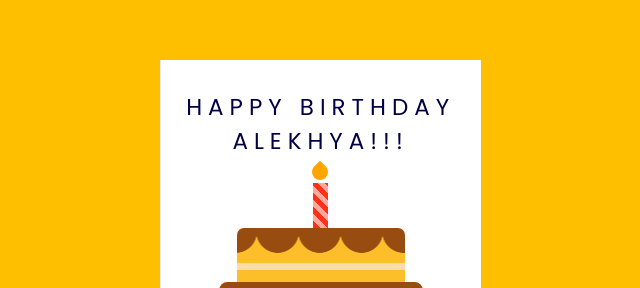
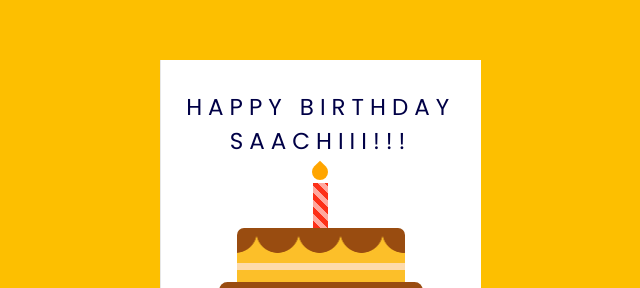
Before and after one commit to iamrajharshit/Birthday_Card, a plain HTML site: page BirthdayCARD.html in a window 1280 px wide. Shown: the part 140-428 px from the top of the page, 480-1120 px from the left. Drawn offline with Linux system fonts and the light colour scheme.

Commit message:
Update BirthdayCARD.html

```diff
--- a/BirthdayCARD.html
+++ b/BirthdayCARD.html
@@ -15,7 +15,7 @@
         <div class="outside">
             <div class="front">
                 <p>
-                    Happy Birthday Alekhya!!!
+                    Happy Birthday Saachiii!!!
                     <!--ADD name whom you gonna wish-->
                 </p>
                 <div class="cake">
@@ -28,7 +28,7 @@
             <div class="back"></div>
         </div>
         <div class="inside">
-            <p>&#127881; &#127874; Wishing you a very happy birthday filled with love and laughter!!! &#127874; &#127881;</p>
+            <p>&#127881; &#127874; Wishing you a very happy birthday filled with love and laughter!!! Welcome to 20s!!! &#127874; &#127881;</p>
             <!--ADD short message inside the card-->
             <h1>&#127873;</h1>
         </div>
```
